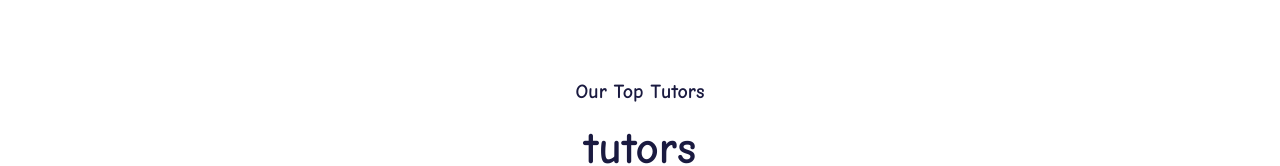
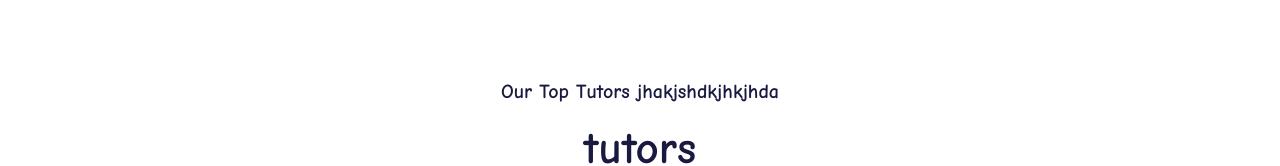
Before and after one commit to arimSimping/latihan-akmal, a plain HTML site: page index.html in a window 1280 px wide. Shown: the part 1030-1196 px from the top of the page. Drawn offline with nearby package versions, Linux system fonts and the light colour scheme.

Commit message:
tambah blabla

```diff
--- a/index.html
+++ b/index.html
@@ -64,7 +64,7 @@
         <section id="tutors" >
             <div class="tengah">
                 <div class="kolom">
-                    <p class="deskripsi">Our Top Tutors</p>
+                    <p class="deskripsi">Our Top Tutors jhakjshdkjhkjhda</p>
                     <h2>tutors</h2>
                     <p>Lorem, ipsum dolor sit amet consectetur adipisicing elit. Amet, eius!</p>
                 </div>
```
